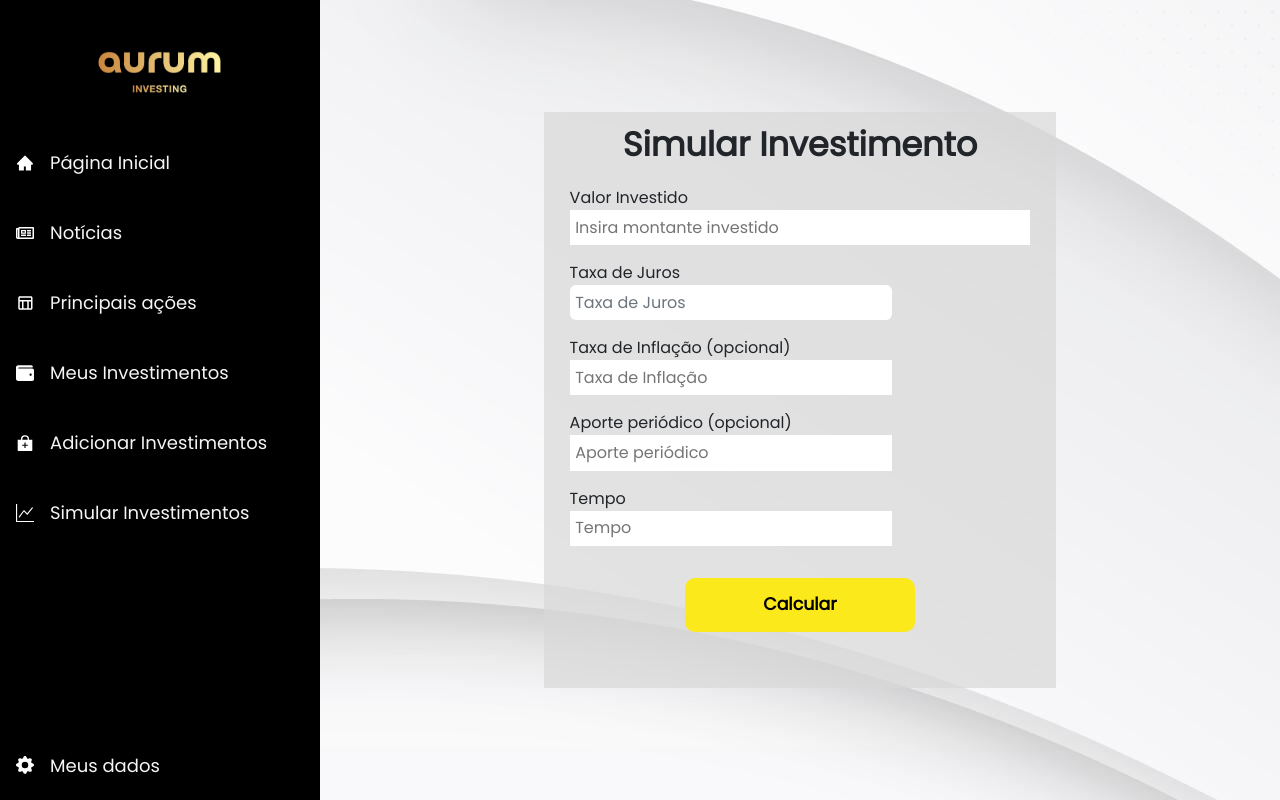
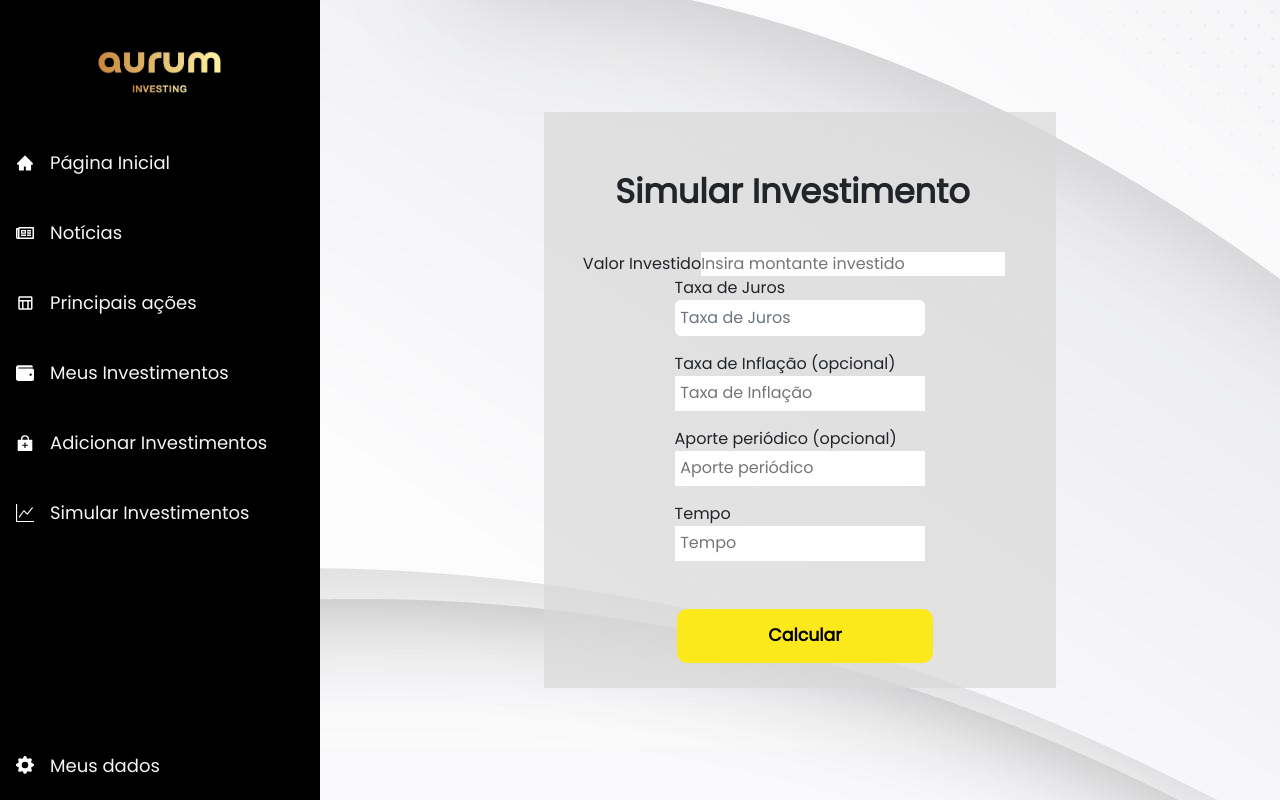
Before and after one commit to joaopflausino/Aurum-Front, a React (Create React App) app: page /si in a window 1280 px wide. Built offline with nearby package versions, Linux system fonts and the light colour scheme.

Commit message:
Update simulate.css

```diff
--- a/src/pages/simulate-investment/simulate.css
+++ b/src/pages/simulate-investment/simulate.css
@@ -1,7 +1,7 @@
-@import url('https://fonts.googleapis.com/css2?family=Poppins&display=swap');
+@import url("https://fonts.googleapis.com/css2?family=Poppins&display=swap");
 
 * {
-    font-family: 'Poppins', sans-serif;
+  font-family: "Poppins", sans-serif;
 }
 
 .main-si {
@@ -26,43 +26,20 @@
 }
 
 .h3-si {
-    padding: 1vw;
+  padding: 60px 0px 40px 0;
   font-size: 2.1em;
   font-weight: 700;
+  margin: 0 15px 0 0;
 }
 
-.texto-e-input-si-first {
-    width: 90%;
+.texto-e-input-si {
+  width: 70%;
   display: flex;
   flex-direction: row;
   align-items: flex-start;
   justify-content: center;
   flex-direction: column;
-    margin-bottom: 2vh;
-}
-
-.texto-e-input-si-first>input {
-    width: 100%;
-    padding: 0.7vh;
-    outline: none;
-}
-
-.texto-e-input-si {
-    width: 90%;
-    display: flex;
-    flex-direction: row;
-    align-items: flex-start;
-    justify-content: center;
-    flex-direction: column;
-    margin-bottom: 2vh;
-}
-
-#aporteperiodico,
-#taxajuros,
-#taxainflacao,
-#saque-periodico,
-#tempo {
-    width: 70%;
+  margin: 0px 0px 2vh 21%;
 }
 
 #aporteperiodico,
@@ -71,27 +48,9 @@
 #saque-periodico,
 #tempo,
 #valorinvestido {
+  width: 70%;
   border: none;
 }
-
-#aporteperiodico1,
-#taxajuros1,
-#taxainflacao1,
-#saque-periodico1,
-#tempo1 {
-    width: 17px;
-    height: 17px;
-    margin: 0px 4px 0px 15px;
-}
-
-.dois-checkbox {
-    width: 100%;
-    display: flex;
-    align-items: center;
-    justify-content: flex-start;
-    flex-direction: row;
-}
-
 
 .checkbox-e-texto-si {
   width: 100%;
@@ -101,33 +60,15 @@
   flex-direction: row;
 }
 
-.checkbox-e-texto-si>input {
+.checkbox-e-texto-si > input {
   padding: 0.7vh;
   outline: none;
 }
 
-
-.checkbox-si {
-    width: 40%;
-    display: flex;
-    align-items: center;
-    justify-content: center;
-    flex-direction: row;
-}
-
-
-
-
-
-
-
-
-
-
 .botao-calcular {
-    width: 45%;
+  width: 50%;
   padding: 14px 0px;
-    margin-top: 2vh;
+  margin-top: 4vh;
   border: none;
   border-radius: 10px;
   outline: none;
@@ -135,4 +76,14 @@
   background: #fce91b;
   font-weight: 800;
   cursor: pointer;
+  margin-left: 10px;
 }
+
+.h3-por-ano {
+  border-radius: 10px;
+  border: 2px solid;
+  padding: 5px;
+  font-size: 15px;
+  text-align: center;
+  margin: 0 0 0 30px;
+}
```
Lines whose indentation alone changed are shown as unchanged.
